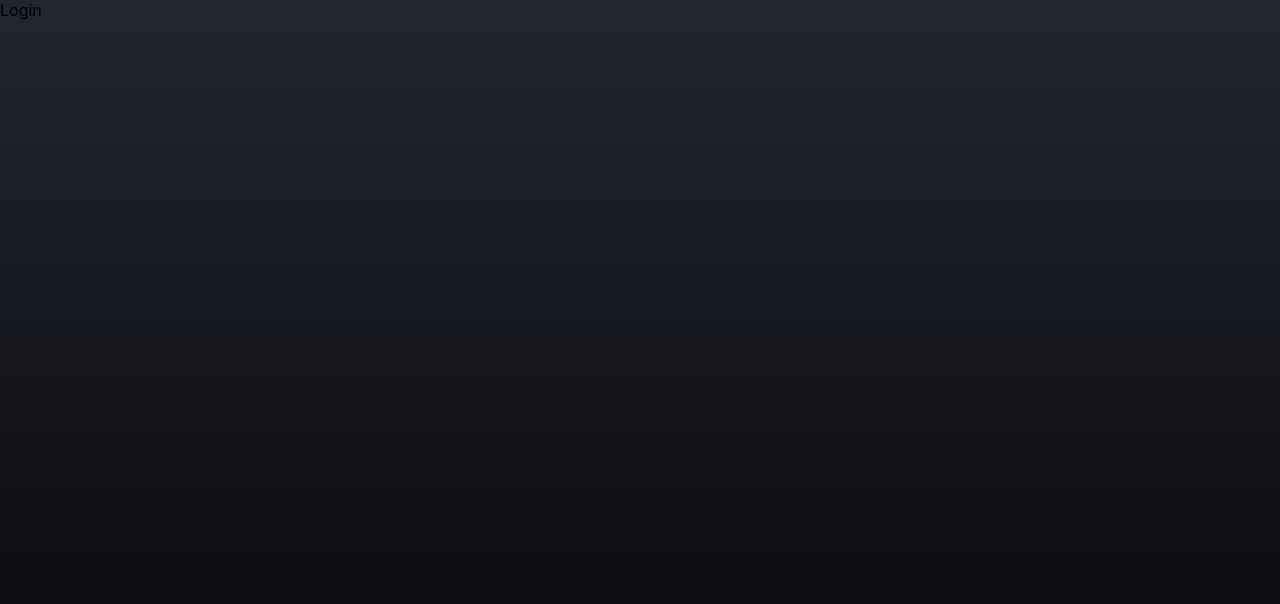
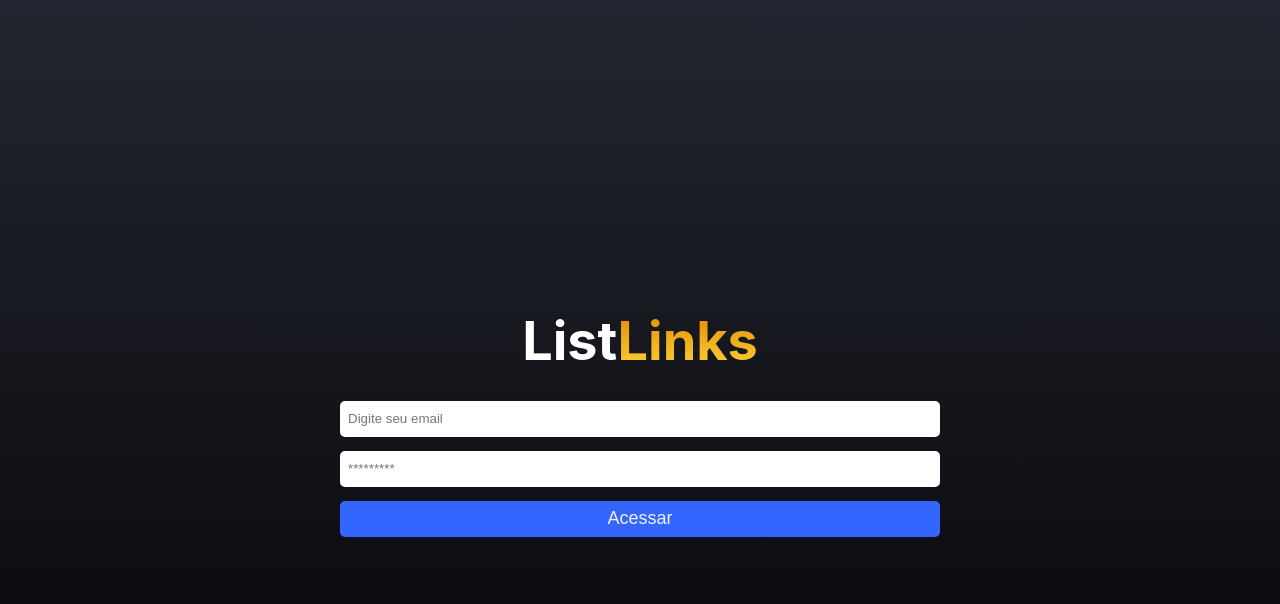
Before and after one commit to will10iam/app-linklist, a React (Create React App) app: page /login in a window 1280 px wide. Shown: the top 604 px of the page. Built offline with nearby package versions, Linux system fonts and the light colour scheme.

Commit message:
pagina login + primeiros hooks

```diff
--- a/src/Pages/Login/index.js
+++ b/src/Pages/Login/index.js
@@ -1,7 +1,41 @@
-import React from 'react'
+import React, { useState } from 'react'
+import './login.css'
+import Logo from '../../Components/Logo'
 
 export default function Login() {
+    const [email, setEmail] = useState("")
+    const [password, setPassword] = useState("")
+
+    function handleLogin(e) {
+        e.preventDefault()
+
+        console.log(email)
+        console.log(password)
+    }
+
+
     return (
-        <div>Login</div>
+        <div className='login-container'>
+            <Logo />
+
+            <form className='form' onSubmit={handleLogin}>
+                <input
+                    type='email'
+                    placeholder='Digite seu email'
+                    value={email}
+                    onChange={(e) => setEmail(e.target.value)}
+                />
+
+                <input
+                    type='password'
+                    placeholder='*********'
+                    autoComplete='on'
+                    value={password}
+                    onChange={(e) => setPassword(e.target.value)}
+                />
+
+                <button type='submit'>Acessar</button>
+            </form>
+        </div>
     )
 }
--- /dev/null
+++ b/src/Pages/Login/login.css
@@ -0,0 +1,33 @@
+.login-container {
+    display: flex;
+    flex-direction: column;
+    align-items: center;
+    justify-content: center;
+    height: 100vh;
+    width: 100%;
+}
+
+.form {
+    display: flex;
+    flex-direction: column;
+    width: 100%;
+    max-width: 600px;
+}
+
+.form input {
+    border: 0;
+    height: 36px;
+    margin-bottom: 14px;
+    border-radius: 5px;
+    padding: 0 8px;
+    outline: none;
+}
+
+.form button {
+    height: 36px;
+    border-radius: 5px;
+    background-color: #3366ff;
+    border: 0;
+    font-size: 18px;
+    color: #f1f1f1;
+}
```
